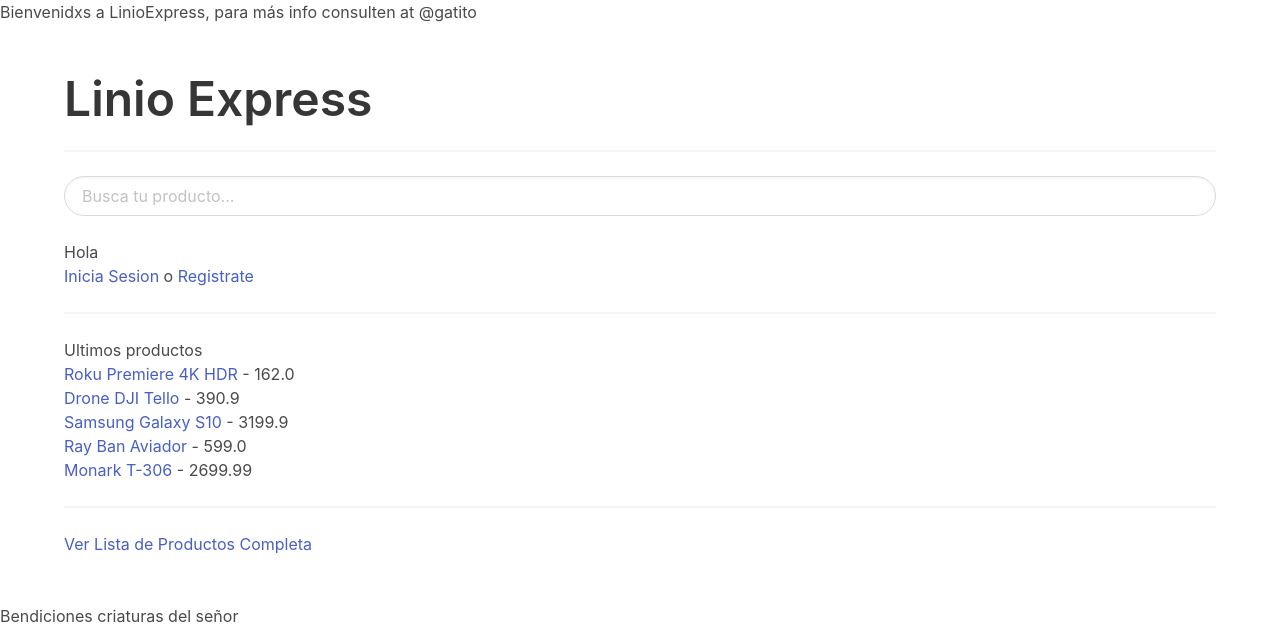
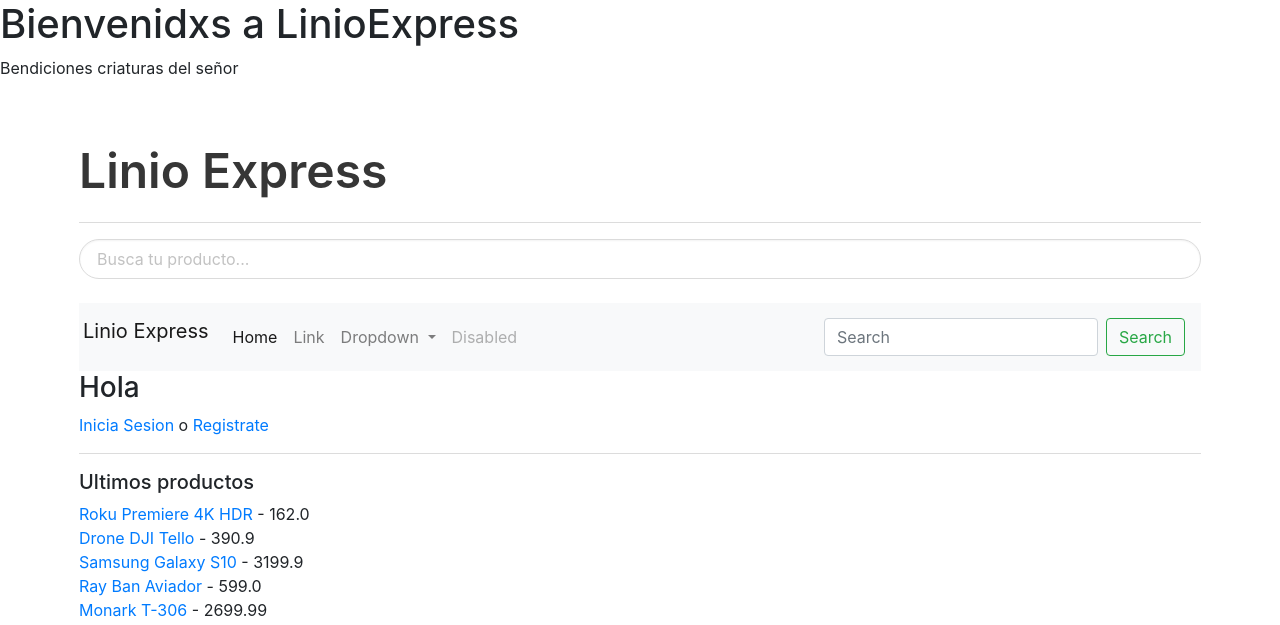
Before and after one commit to jjxsofia/linioexp, a Django app: page / in a window 1280 px wide. Shown: the top 625 px of the page. Run offline with Django 3.2, Linux system fonts and the light colour scheme; data comes from the database, SQL or seed files in the repository.

Commit message:
modificacion base html y url

```diff
--- a/main/templates/base.html
+++ b/main/templates/base.html
@@ -7,11 +7,20 @@
     <title>Linio Expres - Compras por internet</title>
     <meta name="viewport" content="width=device-width, initial-scale=1"> <!-- Ensures optimal rendering on mobile devices. -->
     <link rel="stylesheet" href="https://cdn.jsdelivr.net/npm/bulma@0.9.1/css/bulma.min.css">
+    <link rel="stylesheet" href="https://cdn.jsdelivr.net/npm/bootstrap@4.6.0/dist/css/bootstrap.min.css" integrity="sha384-B0vP5xmATw1+K9KRQjQERJvTumQW0nPEzvF6L/Z6nronJ3oUOFUFpCjEUQouq2+l" crossorigin="anonymous">
 </head>
 
 <header>
-    <H1>Bienvenidxs a LinioExpress, para más info consulten at @gatito</H1>
+    <H1>Bienvenidxs a LinioExpress</H1>
 </header>
+
+<footer>
+    <p>Bendiciones criaturas del señor</p>
+</footer>
+
+<script src="https://code.jquery.com/jquery-3.5.1.slim.min.js" integrity="sha384-DfXdz2htPH0lsSSs5nCTpuj/zy4C+OGpamoFVy38MVBnE+IbbVYUew+OrCXaRkfj" crossorigin="anonymous"></script>
+<script src="https://cdn.jsdelivr.net/npm/popper.js@1.16.1/dist/umd/popper.min.js" integrity="sha384-9/reFTGAW83EW2RDu2S0VKaIzap3H66lZH81PoYlFhbGU+6BZp6G7niu735Sk7lN" crossorigin="anonymous"></script>
+<script src="https://cdn.jsdelivr.net/npm/bootstrap@4.6.0/dist/js/bootstrap.min.js" integrity="sha384-+YQ4JLhjyBLPDQt//I+STsc9iw4uQqACwlvpslubQzn4u2UU2UFM80nGisd026JF" crossorigin="anonymous"></script>
 
 <body>
   <section class="section">
@@ -24,6 +33,46 @@
           <input class="input is-rounded" type="text" name="q" placeholder="Busca tu producto...">
       </form>
     </div>
+<!--navbar-->
+
+<nav class="navbar navbar-expand-lg navbar-light bg-light">
+  <a class="navbar-brand" href="#">Linio Express</a>
+  <button class="navbar-toggler" type="button" data-toggle="collapse" data-target="#navbarSupportedContent" aria-controls="navbarSupportedContent" aria-expanded="false" aria-label="Toggle navigation">
+    <span class="navbar-toggler-icon"></span>
+  </button>
+
+  <div class="collapse navbar-collapse" id="navbarSupportedContent">
+    <ul class="navbar-nav mr-auto">
+      <li class="nav-item active">
+        <a class="nav-link" href="\">Home<span class="sr-only">(current)</span></a>
+      </li>
+      <li class="nav-item">
+        <a class="nav-link" href="#">Link</a>
+      </li>
+      <li class="nav-item dropdown">
+        <a class="nav-link dropdown-toggle" href="#" id="navbarDropdown" role="button" data-toggle="dropdown" aria-haspopup="true" aria-expanded="false">
+          Dropdown
+        </a>
+        <div class="dropdown-menu" aria-labelledby="navbarDropdown">
+          <a class="dropdown-item" href="#">Action</a>
+          <a class="dropdown-item" href="#">Another action</a>
+          <div class="dropdown-divider"></div>
+          <a class="dropdown-item" href="#">Something else here</a>
+        </div>
+      </li>
+      <li class="nav-item">
+        <a class="nav-link disabled" href="#" tabindex="-1" aria-disabled="true">Disabled</a>
+      </li>
+    </ul>
+    <form class="form-inline my-2 my-lg-0">
+      <input class="form-control mr-sm-2" type="search" placeholder="Search" aria-label="Search">
+      <button class="btn btn-outline-success my-2 my-sm-0" type="submit">Search</button>
+    </form>
+  </div>
+</nav>
+
+<!--navbarr-->
+
 
 
     {% block content %}
@@ -31,7 +80,4 @@
   </div>
 </section>
 </body>
-
-<footer>
-    <p>Bendiciones criaturas del señor</p>
-</footer>
+</html>
--- a/main/urls.py
+++ b/main/urls.py
@@ -18,3 +18,5 @@
     path('payment/', views.PaymentView.as_view(), name='payment'),
     path('complete_payment/', views.CompletePaymentView.as_view(), name='complete-payment'),
 ] + static(settings.MEDIA_URL, document_root=settings.MEDIA_ROOT)
+
+#hola
```
Lines whose indentation alone changed are shown as unchanged.
